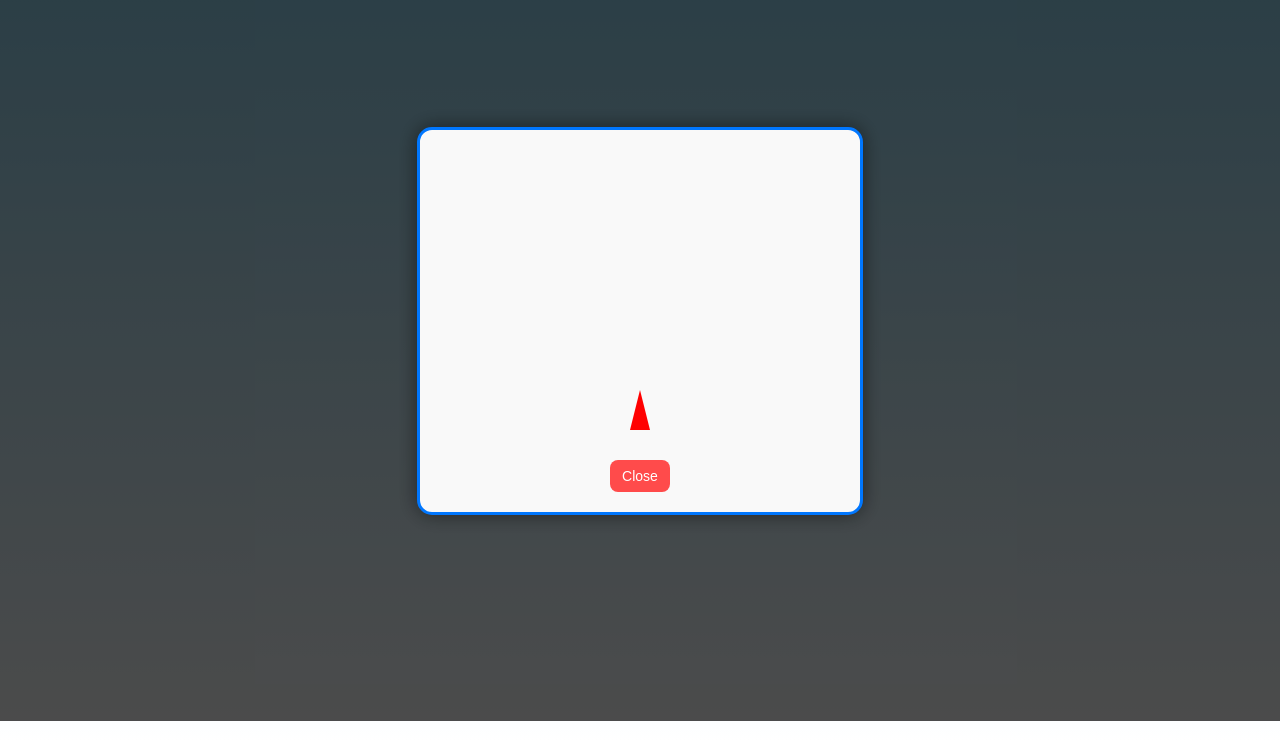
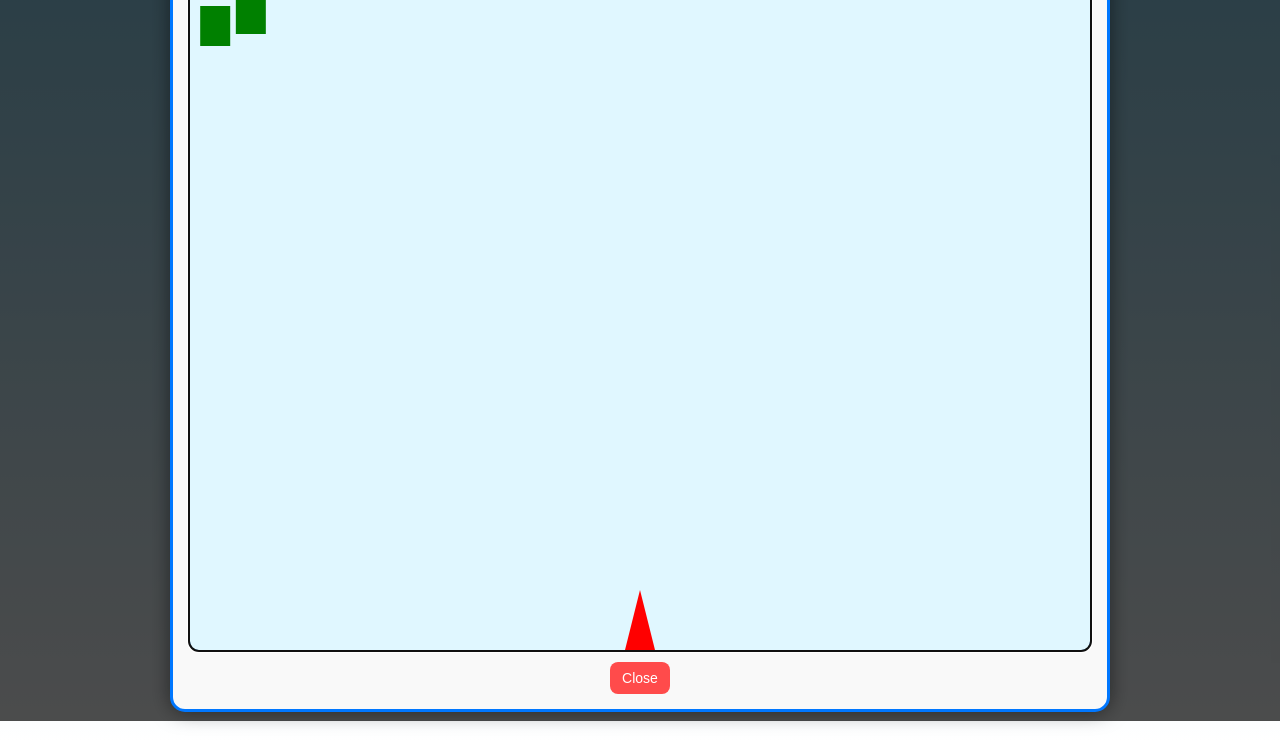
Before and after one commit to Dinuka-Nonis/YetiVsNonis, a plain HTML site: page index.html in a window 1280 px wide. Shown: the part 79-820 px from the top of the page. Drawn offline with Linux system fonts and the light colour scheme.

Commit message:
dev branch conflict

```diff
--- a/index.html
+++ b/index.html
@@ -12,7 +12,7 @@
   <!-- Popup Game Window -->
   <div id="popup">
     <div class="popup-content">
-      <canvas id="gameCanvas" width="400" height="300"></canvas>
+      <canvas id="gameCanvas" width="900" height="700"></canvas>
       <button id="close-btn">Close</button>
     </div>
   </div>
--- a/script.js
+++ b/script.js
@@ -1,57 +1,147 @@
 // --- Popup Logic ---
 const popup = document.getElementById('popup');
 const closeBtn = document.getElementById('close-btn');
+const canvas = document.getElementById('gameCanvas');
+const ctx = canvas.getContext('2d');
 
+canvas.tabIndex = 0; // allow canvas to receive key events
+
+// Show popup and focus canvas on load
 // Show popup automatically on page load
 window.onload = () => {
-  popup.classList.remove('hidden');
+  popup.classList.remove('hidden'); // show the game popup
+  canvas.focus();                   // focus the canvas so arrow keys work immediately
 };
+
 
 // Close button
 closeBtn.onclick = () => popup.classList.add('hidden');
 
-// --- Canvas Setup ---
-const canvas = document.getElementById('gameCanvas');
-const ctx = canvas.getContext('2d');
-
+// --- Game Setup ---
 const skier = {
   x: canvas.width / 2,
   y: canvas.height - 60,
-  width: 20,
-  height: 40,
+  width: 30,
+  height: 60,
   color: 'red',
-  speed: 5
+  speed: 7
 };
 
+const keys = {};
+const obstacles = [];
+let score = 0;
+
 // Keyboard input
-const keys = {};
-document.addEventListener('keydown', (e) => keys[e.key] = true);
-document.addEventListener('keyup', (e) => keys[e.key] = false);
+canvas.addEventListener('keydown', (e) => {
+  if (e.key === "ArrowLeft") keys.left = true;
+  if (e.key === "ArrowRight") keys.right = true;
+});
+
+canvas.addEventListener('keyup', (e) => {
+  if (e.key === "ArrowLeft") keys.left = false;
+  if (e.key === "ArrowRight") keys.right = false;
+});
 
 // --- Game Loop ---
 function update() {
-  // Move skier left/right
-  if (keys['ArrowLeft'] && skier.x > 10) skier.x -= skier.speed;
-  if (keys['ArrowRight'] && skier.x < canvas.width - 10) skier.x += skier.speed;
+  // Move skier
+  if (keys.left && skier.x > 15) skier.x -= skier.speed;
+  if (keys.right && skier.x < canvas.width - 15) skier.x += skier.speed;
 
+  updateObstacles();
+  spawnObstacle();
+  checkCollision();
   draw();
+
   requestAnimationFrame(update);
 }
 
-// --- Drawing ---
+// --- Obstacles ---
+function updateObstacles() {
+  obstacles.forEach(obs => {
+    obs.y += 3; // obstacle speed
+    if (obs.y > canvas.height) {
+      obs.y = -40;
+      obs.x = Math.random() * (canvas.width - obs.width);
+      score++; // increase score
+    }
+  });
+}
+
+function spawnObstacle() {
+  if (Math.random() < 0.001) { // low spawn chance
+    obstacles.push({
+      x: Math.random() * (canvas.width - 30),
+      y: -40,
+      width: 30,
+      height: 40,
+      color: 'green'
+    });
+  }
+}
+
+// --- Collision Detection ---
+function checkCollision() {
+  for (let obs of obstacles) {
+    if (
+      skier.x - skier.width/2 < obs.x + obs.width &&
+      skier.x + skier.width/2 > obs.x &&
+      skier.y < obs.y + obs.height &&
+      skier.y + skier.height > obs.y
+    ) {
+      alert("Game Over! Score: " + score);
+      resetGame();
+      break;
+    }
+  }
+}
+
+// --- Draw Everything ---
 function draw() {
-  // Clear canvas
   ctx.clearRect(0, 0, canvas.width, canvas.height);
 
-  // Draw skier as triangle
+  // Draw obstacles
+  obstacles.forEach(obs => {
+    ctx.fillStyle = obs.color;
+    ctx.fillRect(obs.x, obs.y, obs.width, obs.height);
+  });
+
+  // Draw skier (triangle)
   ctx.fillStyle = skier.color;
   ctx.beginPath();
   ctx.moveTo(skier.x, skier.y);           // top
-  ctx.lineTo(skier.x - 10, skier.y + 40); // bottom-left
-  ctx.lineTo(skier.x + 10, skier.y + 40); // bottom-right
+  ctx.lineTo(skier.x - 15, skier.y + 60);
+  ctx.lineTo(skier.x + 15, skier.y + 60);
   ctx.closePath();
   ctx.fill();
+
+  // Draw score
+  ctx.fillStyle = "black";
+  ctx.font = "18px Arial";
+  ctx.fillText("Score: " + score, 10, 25);
 }
 
-// Start game loop
+// --- Reset Game ---
+function resetGame() {
+  skier.x = canvas.width / 2;
+  skier.y = canvas.height - 60;
+  score = 0;
+
+  obstacles.length = 0;
+  for (let i = 0; i < 3; i++) { // initial obstacles
+    obstacles.push({
+      x: Math.random() * (canvas.width - 30),
+      y: Math.random() * -300,
+      width: 30,
+      height: 40,
+      color: 'green'
+    });
+  }
+
+  keys.left = false;
+  keys.right = false;
+}
+
+// --- Start Game ---
+resetGame();
 update();
--- a/style.css
+++ b/style.css
@@ -15,16 +15,17 @@ h1 {
 /* Popup overlay */
 #popup {
   position: fixed;
-  top:0; left:0; right:0; bottom:0;
-  display:flex;
-  justify-content:center;
-  align-items:center;
+  top: 0; left: 0; right: 0; bottom: 0;
+  display: flex;
+  justify-content: center;
+  align-items: center;
   background: rgba(0, 0, 0, 0.7);
 }
 
+/* Popup content box */
 .popup-content {
   background: #f9f9f9;
-  padding: 20px;
+  padding: 15px;
   border-radius: 15px;
   box-shadow: 0 0 20px rgba(0,0,0,0.5);
   border: 3px solid #0077ff;
@@ -49,3 +50,10 @@ h1 {
 #close-btn:hover {
   background: #ff0000;
 }
+
+/* Optional: canvas styling */
+#gameCanvas {
+  background: #e0f7ff; /* light snow/sky color */
+  border: 2px solid #0077ff;
+  border-radius: 10px;
+}
```
Also changed, not shown: 1 other file.
